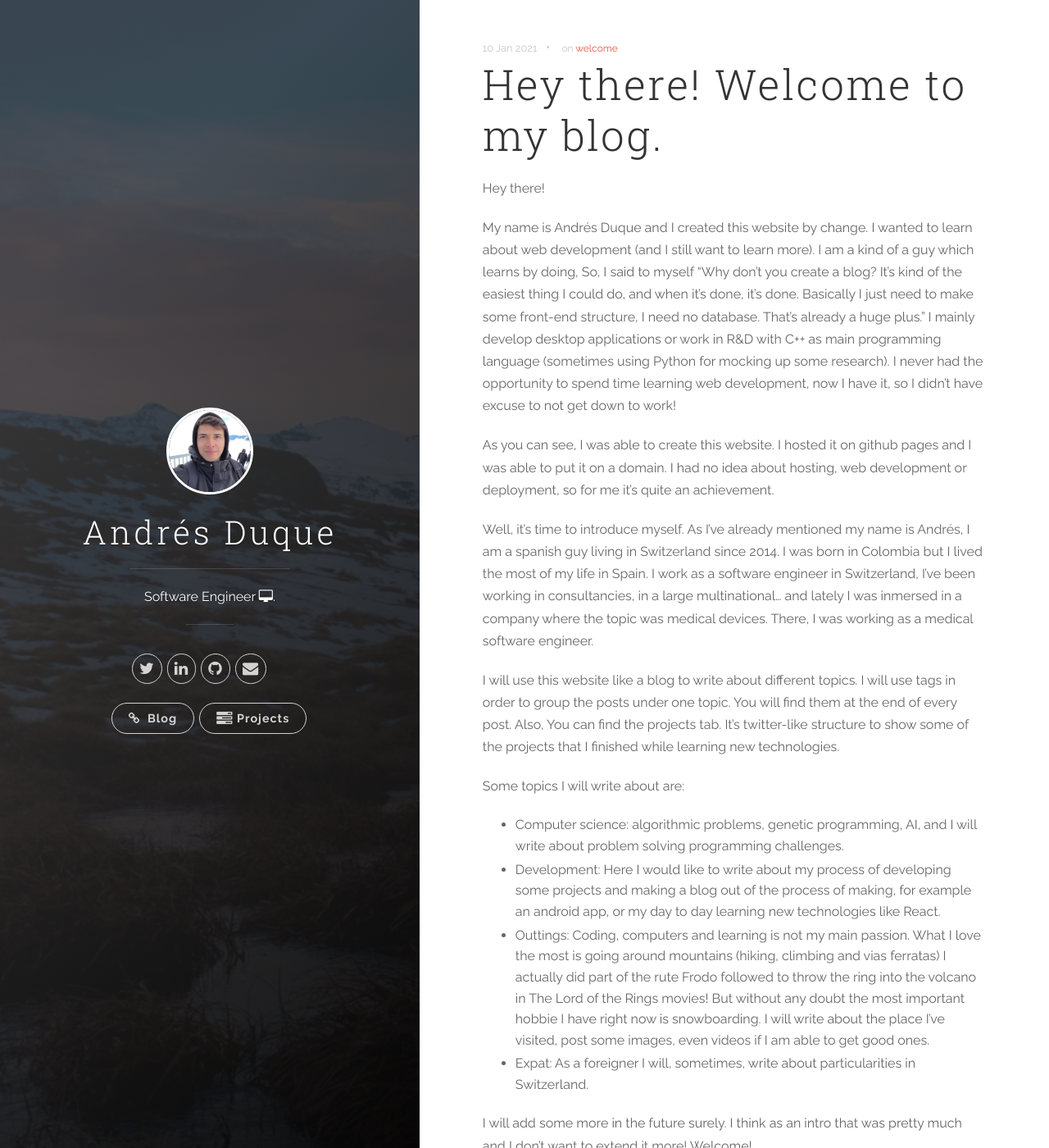
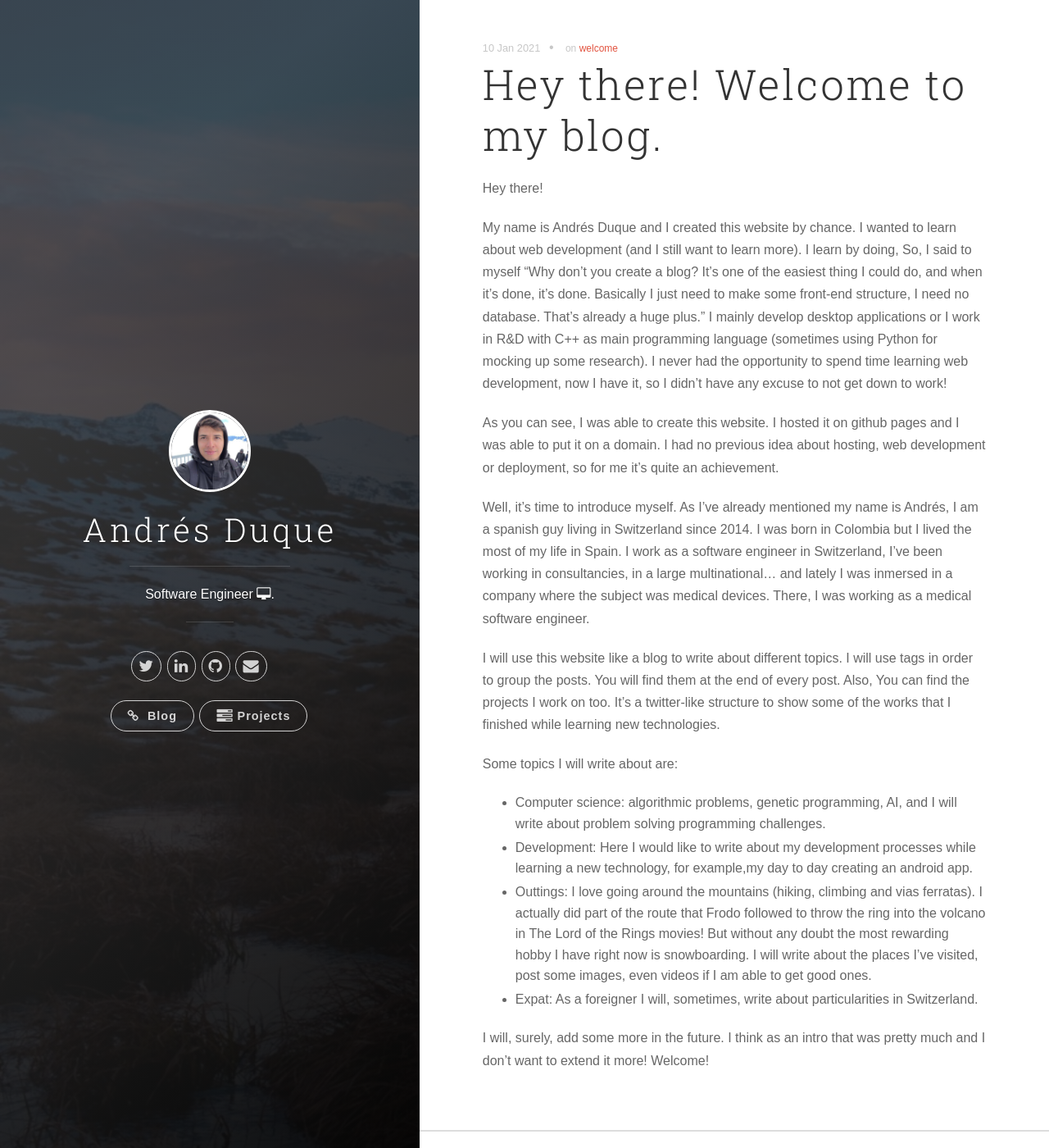
Before and after one commit to AndresDuque/andresduque.github.io, a Jekyll site: the page built from _posts/2020-01-09-Hey-there!-Welcome to my blog.md, in a window 1280 px wide and 1400 px high. Shown: the whole window at 82% size. Built offline with Jekyll 4.4.1, drawn with Linux system fonts in a browser that asks for light colours.

Commit message:
Re writting post and fixing some issues with the images

```diff
--- a/_posts/2020-01-09-Hey-there!-Welcome to my blog.md
+++ b/_posts/2020-01-09-Hey-there!-Welcome to my blog.md
@@ -7,19 +7,19 @@
 
 Hey there!
 
-My name is Andrés Duque and I created this website by change. I wanted to learn about web development (and I still want to learn more). I am a kind of a guy which learns by doing, So, I said to myself "Why don't you create a blog? It's kind of the easiest thing I could do, and when it's done, it's done. Basically I just need to make some front-end structure, I need no database. That's already a huge plus." I mainly develop desktop applications or work in R&D with C++ as main programming language (sometimes using Python for mocking up some research).  I never had the opportunity to spend time learning web development, now I have it, so I didn't have excuse to not get down to work!
+My name is Andrés Duque and I created this website by chance. I wanted to learn about web development (and I still want to learn more). I learn by doing, So, I said to myself "Why don't you create a blog? It's one of the easiest thing I could do, and when it's done, it's done. Basically I just need to make some front-end structure, I need no database. That's already a huge plus." I mainly develop desktop applications or I work in R&D with C++ as main programming language (sometimes using Python for mocking up some research).  I never had the opportunity to spend time learning web development, now I have it, so I didn't have any excuse to not get down to work!
 
-As you can see, I was able to create this website. I hosted it on github pages and I was able to put it on a domain. I had no idea about hosting, web development or deployment, so for me it's quite an achievement.
+As you can see, I was able to create this website. I hosted it on github pages and I was able to put it on a domain. I had no previous idea about hosting, web development or deployment, so for me it's quite an achievement.
 
-Well, it's time to introduce myself. As I've already mentioned my name is Andrés, I am a spanish guy living in Switzerland since 2014. I was born in Colombia but I lived the most of my life in Spain. I work as a software engineer in Switzerland, I've been working in consultancies, in a large multinational... and lately I was inmersed in a company where the topic was medical devices. There, I was working as a medical software engineer.
+Well, it's time to introduce myself. As I've already mentioned my name is Andrés, I am a spanish guy living in Switzerland since 2014. I was born in Colombia but I lived the most of my life in Spain. I work as a software engineer in Switzerland, I've been working in consultancies, in a large multinational... and lately I was inmersed in a company where the subject was medical devices. There, I was working as a medical software engineer.
 
-I will use this website like a blog to write about different topics. I will use tags in order to group the posts under one topic. You will find them at the end of every post. Also, You can find the projects tab. It's twitter-like structure to show some of the projects that I finished while learning new technologies.
+I will use this website like a blog to write about different topics. I will use tags in order to group the posts. You will find them at the end of every post. Also, You can find the projects I work on too. It's a twitter-like structure to show some of the works that I finished while learning new technologies.
 
 Some topics I will write about are:
 
   - Computer science: algorithmic problems, genetic programming, AI, and I will write about problem solving programming challenges.
-  - Development: Here I would like to write about my process of developing some projects and making a blog out of the process of making, for example an android app, or my day to day learning new technologies like React.
-  - Outtings: Coding, computers and learning is not my main passion. What I love the most is going around mountains (hiking, climbing and  vias ferratas) I actually did part of the rute Frodo followed to throw the ring into the volcano in The Lord of the Rings movies! But without any doubt the most important hobbie I have right now is snowboarding. I will write about the place I've visited, post some images, even videos if I am able to get good ones.
+  - Development: Here I would like to write about my development processes while learning a new technology, for example,my day to day creating an android app.
+  - Outtings: I love going around the mountains (hiking, climbing and  vias ferratas). I actually did part of the route that Frodo followed to throw the ring into the volcano in The Lord of the Rings movies! But without any doubt the most rewarding hobby I have right now is snowboarding. I will write about the places I've visited, post some images, even videos if I am able to get good ones.
   - Expat: As a foreigner I will, sometimes, write about particularities in Switzerland.
 
-I will add some more in the future surely. I think as an intro that was pretty much and I don't want to extend it more! Welcome!
+I will, surely, add some more in the future. I think as an intro that was pretty much and I don't want to extend it more! Welcome!
--- a/css/main.scss
+++ b/css/main.scss
@@ -4,6 +4,65 @@
 @import "tables";
 @import "monokai";
 @import "timeline";
+
+* {
+  box-sizing: border-box;
+}
+
+body {
+  margin: 0;
+  font-family: Arial;
+}
+
+/* The grid: Four equal columns that floats next to each other */
+.column {
+  float: left;
+  width: 25%;
+  padding: 10px;
+}
+
+/* Style the images inside the grid */
+.column img {
+  opacity: 0.8;
+  cursor: pointer;
+}
+
+.column img:hover {
+  opacity: 1;
+}
+
+/* Clear floats after the columns */
+.row:after {
+  content: "";
+  display: table;
+  clear: both;
+}
+
+/* The expanding image container */
+.container {
+  position: relative;
+  display: none;
+}
+
+/* Expanding image text */
+#imgtext {
+  position: absolute;
+  bottom: 15px;
+  left: 15px;
+  color: white;
+  font-size: 20px;
+}
+
+/* Closable button inside the expanded image */
+.closebtn {
+  position: absolute;
+  top: 10px;
+  right: 15px;
+  color: white;
+  font-size: 35px;
+  cursor: pointer;
+}
+
 
 /* Modifications */
 
--- a/js/main.js
+++ b/js/main.js
@@ -54,3 +54,29 @@
   imgText.innerHTML = imgs.alt;
   expandImg.parentElement.style.display = "block";
 }
+
+// Get the modal
+var modal = document.getElementById("myModal");
+
+// Get the image and insert it inside the modal - use its "alt" text as a caption
+var img = document.getElementById("myImg");
+var modalImg = document.getElementById("img01");
+var captionText = document.getElementById("caption");
+img.onclick = function(){
+  modal.style.display = "block";
+  modalImg.src = this.src;
+  captionText.innerHTML = this.alt;
+}
+
+function myFunction(imgs) {
+  // Get the expanded image
+  var expandImg = document.getElementById("expandedImg");
+  // Get the image text
+  var imgText = document.getElementById("imgtext");
+  // Use the same src in the expanded image as the image being clicked on from the grid
+  expandImg.src = imgs.src;
+  // Use the value of the alt attribute of the clickable image as text inside the expanded image
+  imgText.innerHTML = imgs.alt;
+  // Show the container element (hidden with CSS)
+  expandImg.parentElement.style.display = "block";
+}
```
Also changed, not shown: _posts/2020-11-25-La-vie-en-Suisse.md (+12 -6 lines).
